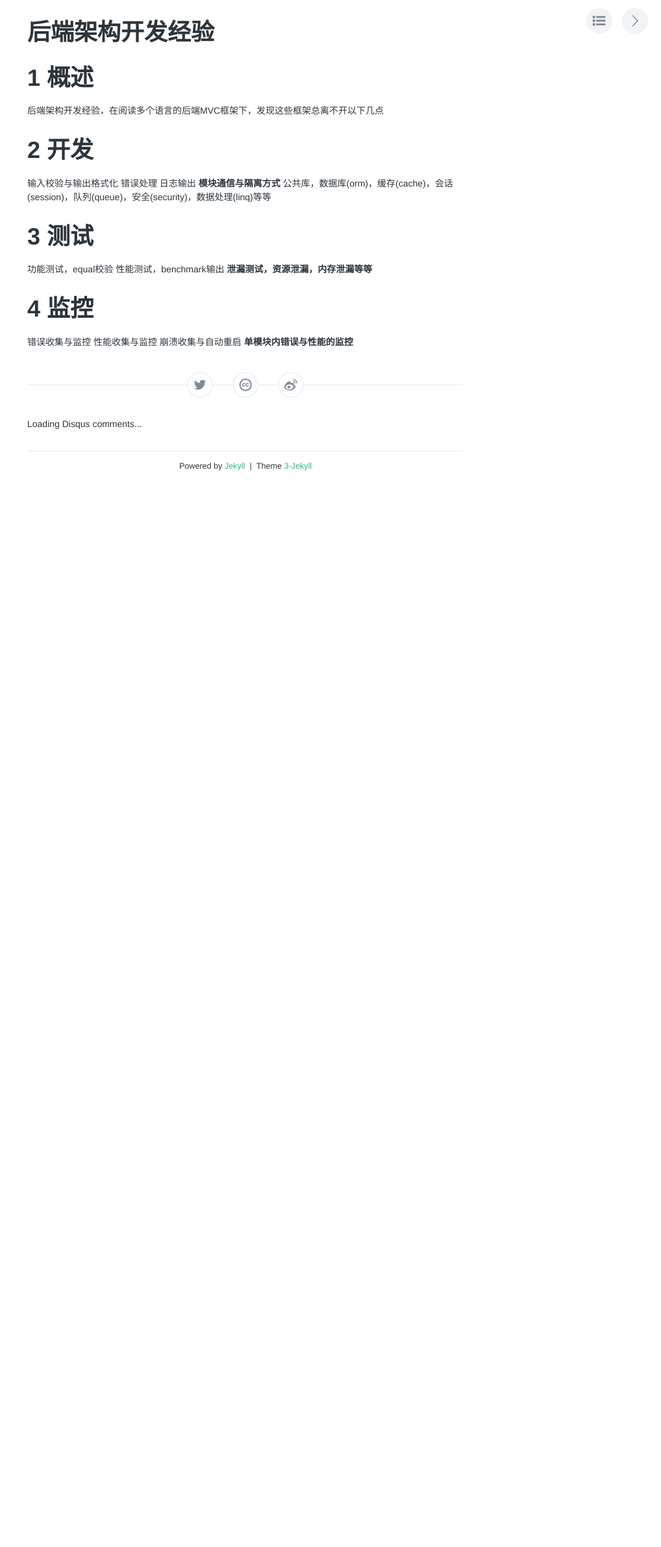
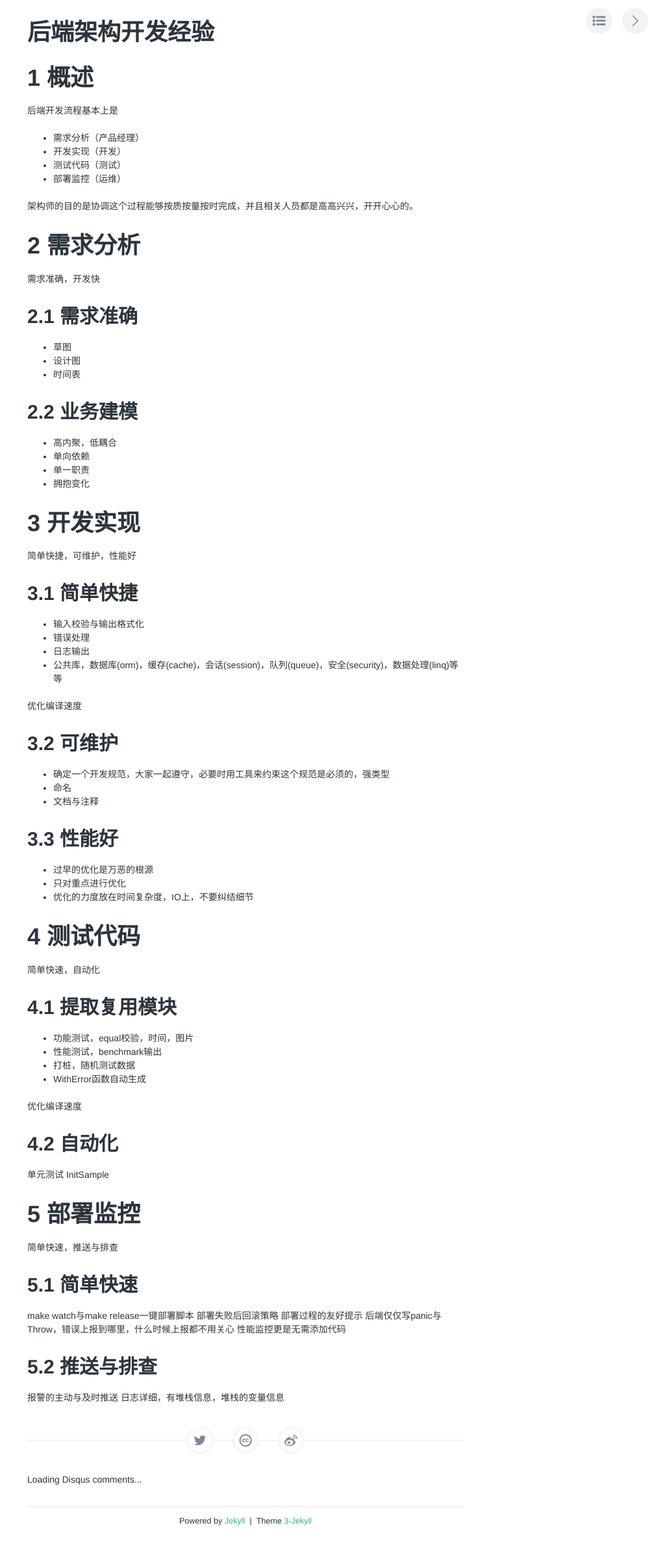
Before and after one commit to yankaics/fishedee.github.io, a Jekyll site: the page built from _posts/后端/2016-04-24-后端架构开发经验.markdown, in a window 1280 px wide. Shown: the whole page at 65% size, without its empty margins (262-1280 px from the left). Built offline with Jekyll 4.4.1, drawn with Linux system fonts in a browser that asks for light colours; comment, search, counter and statistics services are not loaded.

Commit message:
更新后端架构开发经验

```diff
--- a/_posts/后端/2016-04-24-后端架构开发经验.markdown
+++ b/_posts/后端/2016-04-24-后端架构开发经验.markdown
@@ -4,22 +4,81 @@ category: 后端
 ---
 
 # 1 概述
-后端架构开发经验，在阅读多个语言的后端MVC框架下，发现这些框架总离不开以下几点
+后端开发流程基本上是
 
-# 2 开发
-输入校验与输出格式化
-错误处理
-日志输出
-**模块通信与隔离方式**
-公共库，数据库(orm)，缓存(cache)，会话(session)，队列(queue)，安全(security)，数据处理(linq)等等
+* 需求分析（产品经理）
+* 开发实现（开发）
+* 测试代码（测试）
+* 部署监控（运维）
 
-# 3 测试
-功能测试，equal校验
-性能测试，benchmark输出
-**泄漏测试，资源泄漏，内存泄漏等等**
+架构师的目的是协调这个过程能够按质按量按时完成，并且相关人员都是高高兴兴，开开心心的。
 
-# 4 监控
-错误收集与监控
-性能收集与监控
-崩溃收集与自动重启
-**单模块内错误与性能的监控**
+# 2 需求分析
+需求准确，开发快
+
+## 2.1 需求准确
+
+* 草图
+* 设计图
+* 时间表
+
+## 2.2 业务建模
+
+* 高内聚，低耦合
+* 单向依赖
+* 单一职责
+* 拥抱变化
+
+# 3 开发实现
+简单快捷，可维护，性能好
+
+## 3.1 简单快捷
+
+* 输入校验与输出格式化
+* 错误处理
+* 日志输出
+* 公共库，数据库(orm)，缓存(cache)，会话(session)，队列(queue)，安全(security)，数据处理(linq)等等
+
+优化编译速度
+
+## 3.2 可维护
+
+* 确定一个开发规范，大家一起遵守，必要时用工具来约束这个规范是必须的，强类型
+* 命名
+* 文档与注释
+
+## 3.3 性能好
+
+* 过早的优化是万恶的根源
+* 只对重点进行优化
+* 优化的力度放在时间复杂度，IO上，不要纠结细节
+
+# 4 测试代码
+简单快速，自动化
+
+## 4.1 提取复用模块
+
+* 功能测试，equal校验，时间，图片
+* 性能测试，benchmark输出
+* 打桩，随机测试数据
+* WithError函数自动生成
+
+优化编译速度
+
+## 4.2 自动化
+单元测试
+InitSample
+
+# 5 部署监控
+简单快速，推送与排查
+
+## 5.1 简单快速
+make watch与make release一键部署脚本
+部署失败后回滚策略
+部署过程的友好提示
+后端仅仅写panic与Throw，错误上报到哪里，什么时候上报都不用关心
+性能监控更是无需添加代码
+
+## 5.2 推送与排查
+报警的主动与及时推送
+日志详细，有堆栈信息，堆栈的变量信息
```
